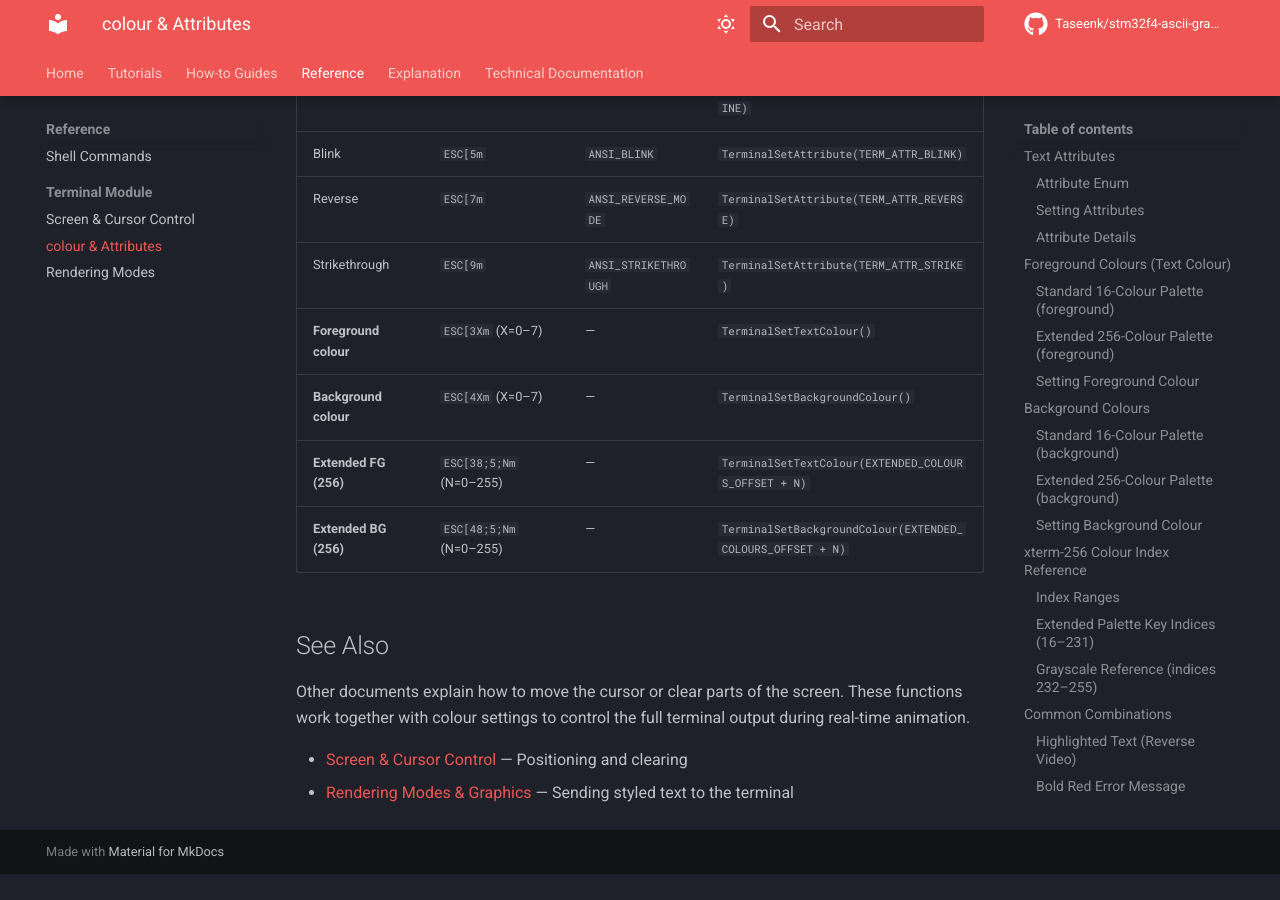
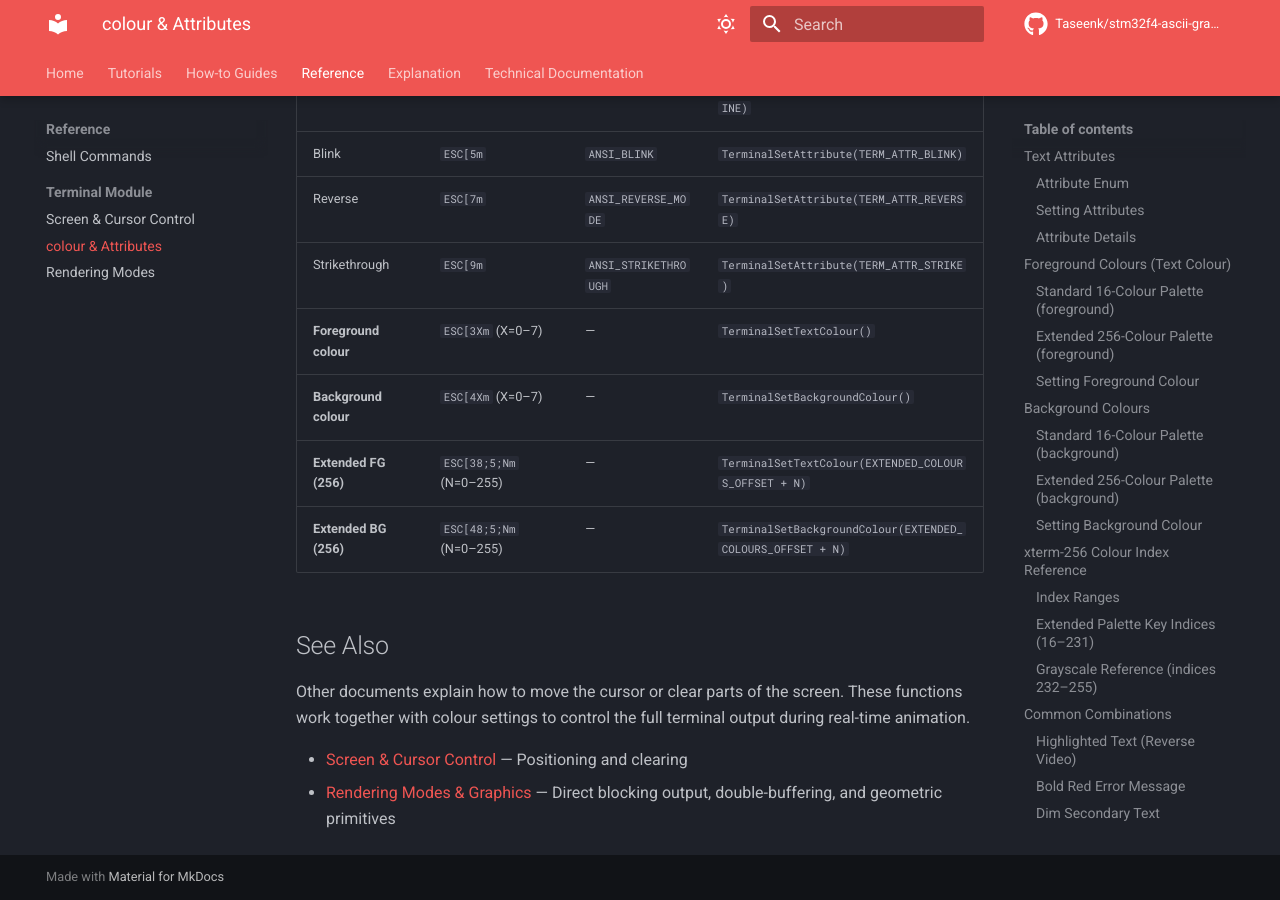
Before and after one commit to Taseenk/stm32f4-ascii-graphics-demo, an MkDocs documentation site: the page built from Docs/Reference/terminal-colour-attributes.md, in a window 1280 px wide and 900 px high, scrolled down 8059 px. Built offline with MkDocs 1.6.1 and Material for MkDocs 9.7.7, drawn with Linux system fonts in a browser that asks for light colours; comment, search, counter and statistics services are not loaded; before the commit the page ends 8933 px from its top, so only the background shows below that.

Commit message:
docs(mkdocs): update description for rendering modes and graphics documentation link

```diff
--- a/Docs/Reference/terminal-colour-attributes.md
+++ b/Docs/Reference/terminal-colour-attributes.md
@@ -299,4 +299,4 @@ The module converts function calls into the raw escape sequences required by the
 Other documents explain how to move the cursor or clear parts of the screen. These functions work together with colour settings to control the full terminal output during real-time animation.
 
 * [Screen & Cursor Control](terminal-screen-cursor.md) — Positioning and clearing
-* [Rendering Modes & Graphics](terminal-rendering.md) — Sending styled text to the terminal
+* [Rendering Modes & Graphics](terminal-rendering.md) — Direct blocking output, double-buffering, and geometric primitives
```
